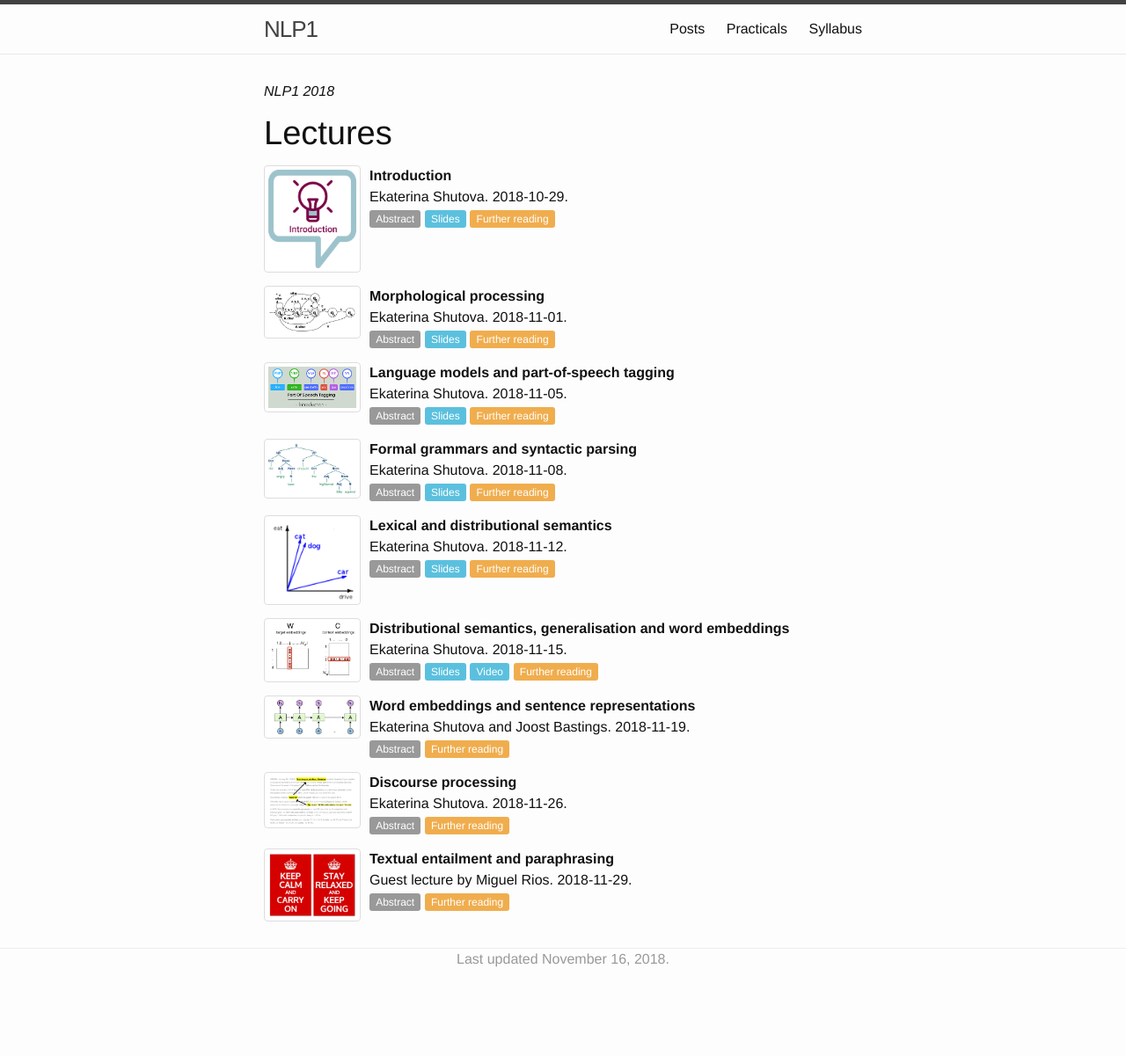
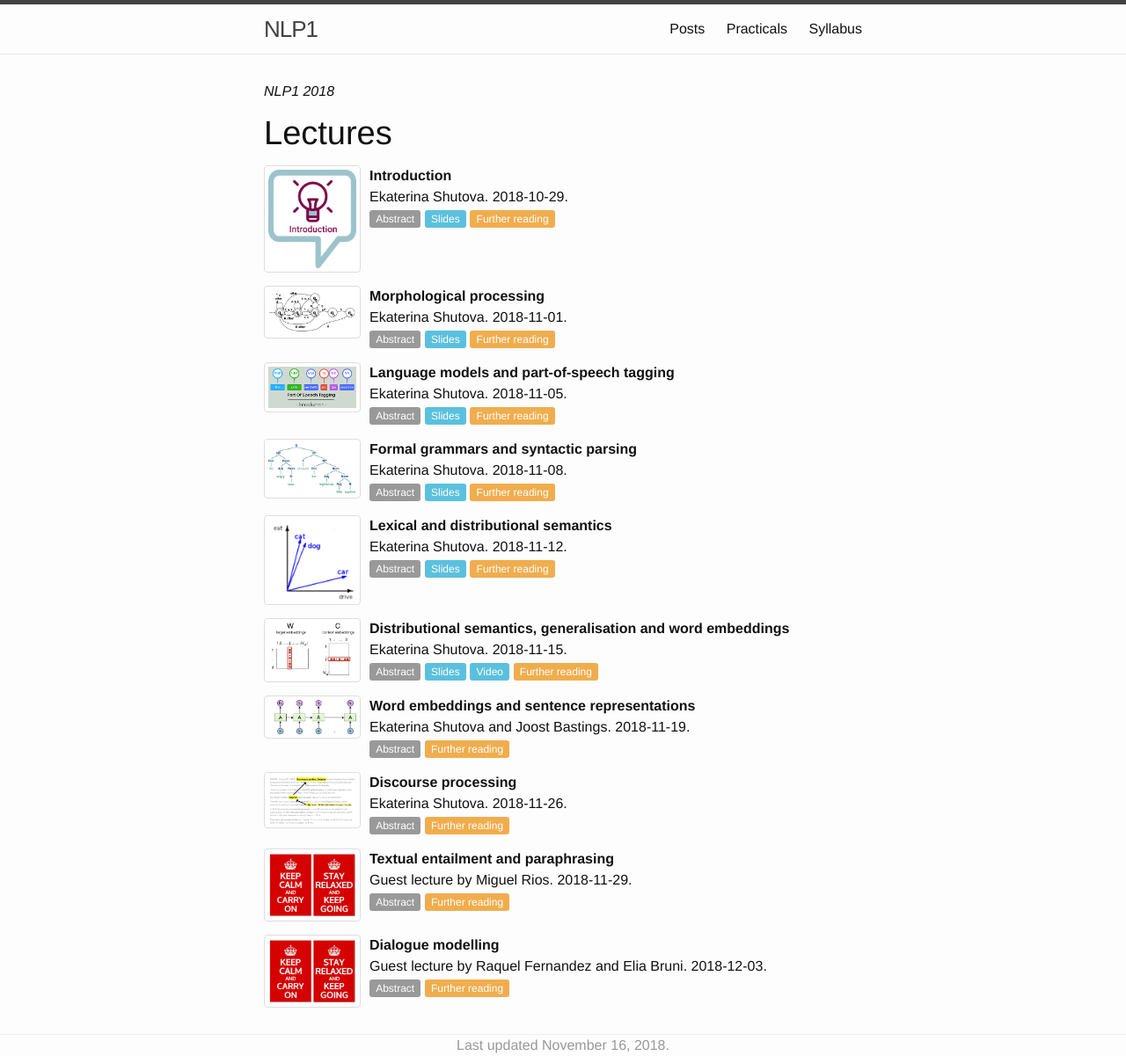
Before and after one commit to cl-illc/nlp1, a Jekyll site: the page built from syllabus.md, in a window 1280 px wide. Shown: the whole page at 88% size. Built offline with Jekyll 4.4.1, drawn with Linux system fonts in a browser that asks for light colours; before the commit the page ends 1103 px from its top, so only the background shows below that.

Commit message:
Update lectures.yml

```diff
--- a/_data/2018/lectures.yml
+++ b/_data/2018/lectures.yml
@@ -168,3 +168,21 @@
     - "Reading materials will be posted closer to the time"
   code:
   data:
+-
+  layout: lecture
+  selected: y
+  date: 2018-12-03
+  img: paraphrase
+  uid: lec10
+  title: "Dialogue modelling"
+  instructor: "Guest lecture by Raquel Fernandez and Elia Bruni"
+  note:
+  abstract: >
+    "In this lecture, we will discuss dialogue modelling and dialogue systems."
+  background:
+  discussion:
+  slides:
+  further:
+    - "Reading materials will be posted closer to the time"
+  code:
+  data:
```
